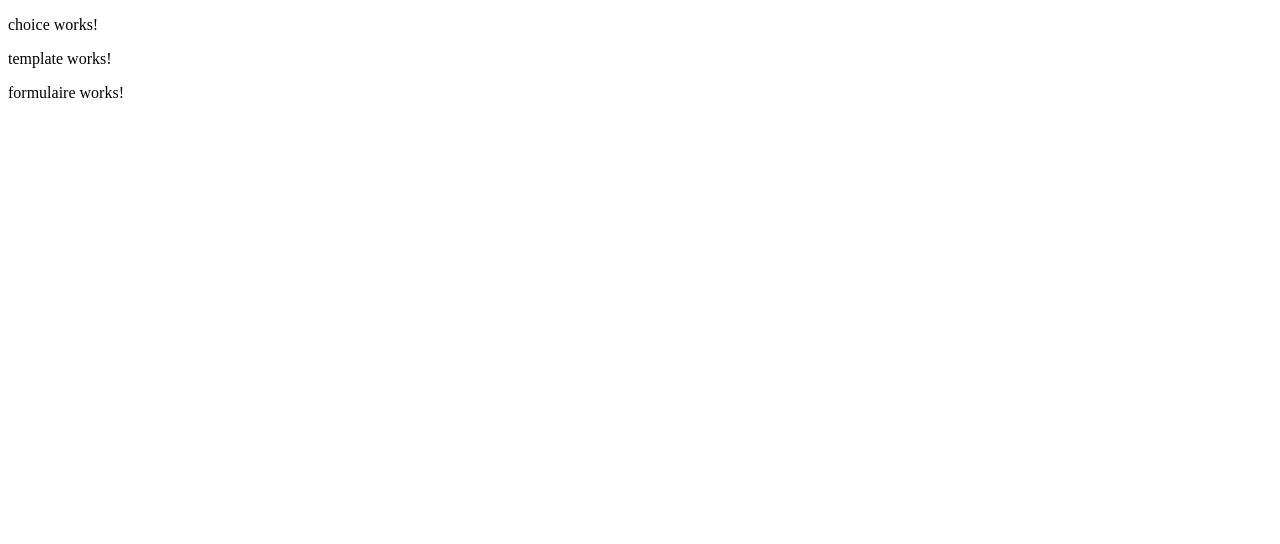
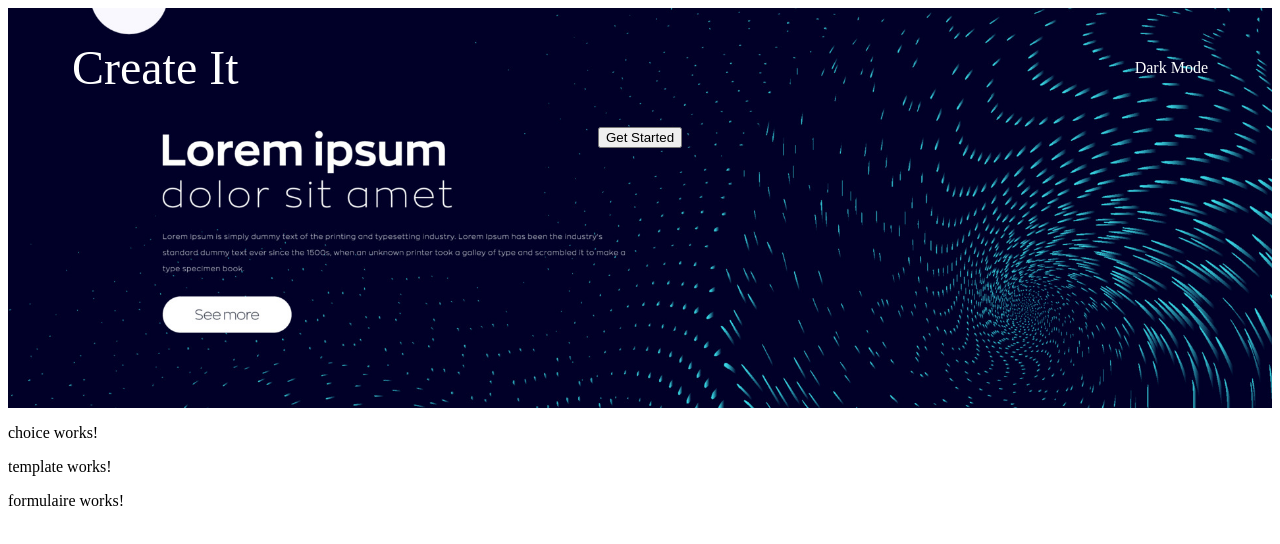
Before and after one commit to Charcrede/wolves, an Angular app: page / in a window 1280 px wide. Shown: the top 544 px of the page. Built offline with nearby package versions, Linux system fonts and the light colour scheme.

Commit message:
header html

```diff
--- a/src/app/app.component.html
+++ b/src/app/app.component.html
@@ -1,2 +1,3 @@
+<app-header></app-header>
 <app-main></app-main>
 <router-outlet></router-outlet>
--- a/src/app/header/header.component.css
+++ b/src/app/header/header.component.css
@@ -0,0 +1,37 @@
+.header {
+    background-image: url("../../assets/images/bg-header.jpg");
+    background-position: center;
+    background-size: cover;
+    height: 50vh;
+    max-width: 100%;
+    padding-top: 0;
+    margin: 0;
+
+    color: white;
+}
+
+.logo {
+    font-size: 3rem;
+}
+
+.header ul {
+    display: flex;
+    align-items: center;
+    list-style: none;
+    justify-content: space-between;
+    color: #fff;
+    margin-block: 0px;
+    padding-block: 2rem;
+    padding-inline: 4rem;
+    gap: 1rem;
+
+    list-style: none;
+}
+
+.header .button {
+    text-align: center;
+    display: flex;
+    flex-direction:column;
+    justify-content: end;
+    align-items: center;
+}
--- a/src/app/header/header.component.html
+++ b/src/app/header/header.component.html
@@ -1 +1,15 @@
-<p>header works!</p>
+
+<header class="header">
+    <nav>
+        <ul>
+            <li class="logo"><a>Create It</a></li>
+            <div class="menu">
+                <li>Dark Mode</li>
+            </div>
+        </ul>
+    </nav>
+
+    <div class="button">
+        <button>Get Started</button>
+    </div>
+</header>
```
Also changed, not shown: src/assets/images/bg-header.jpg (added).
